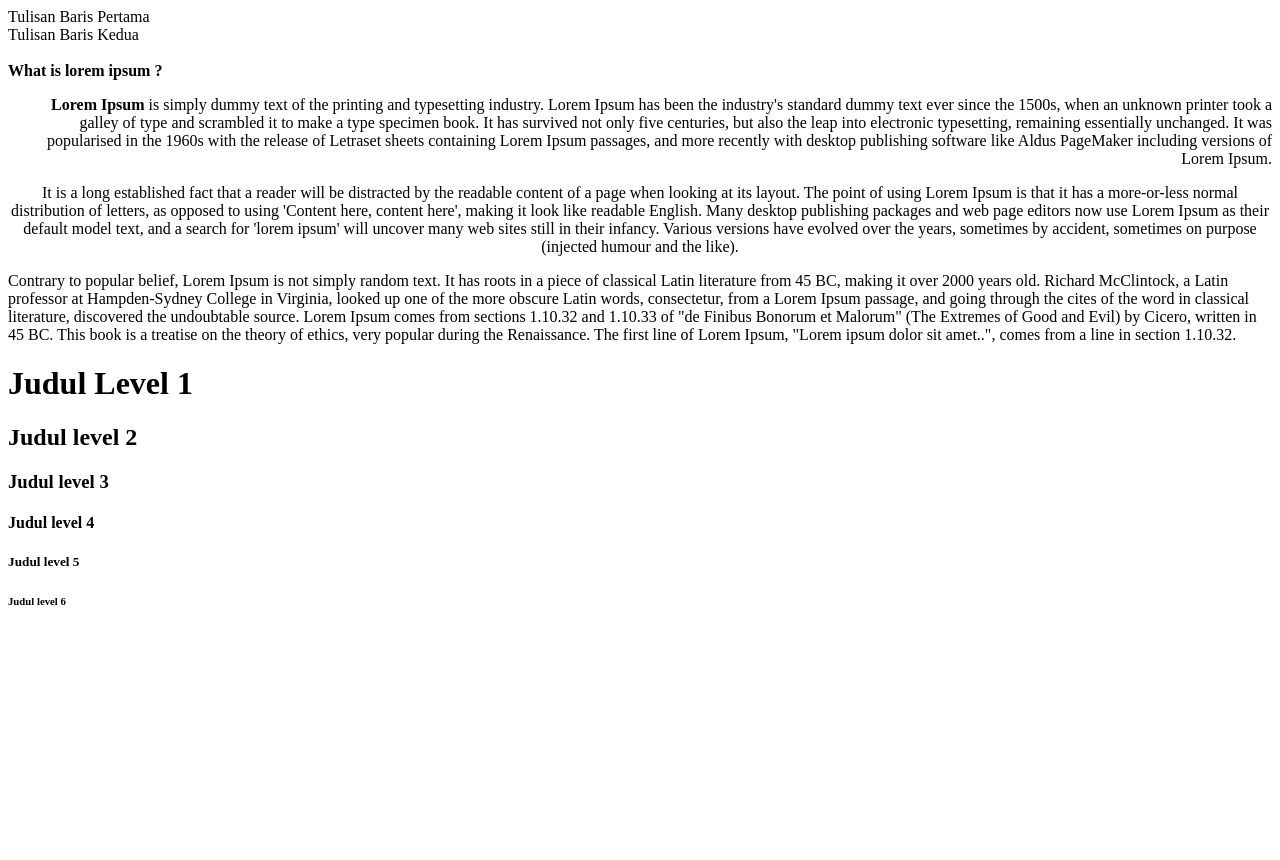
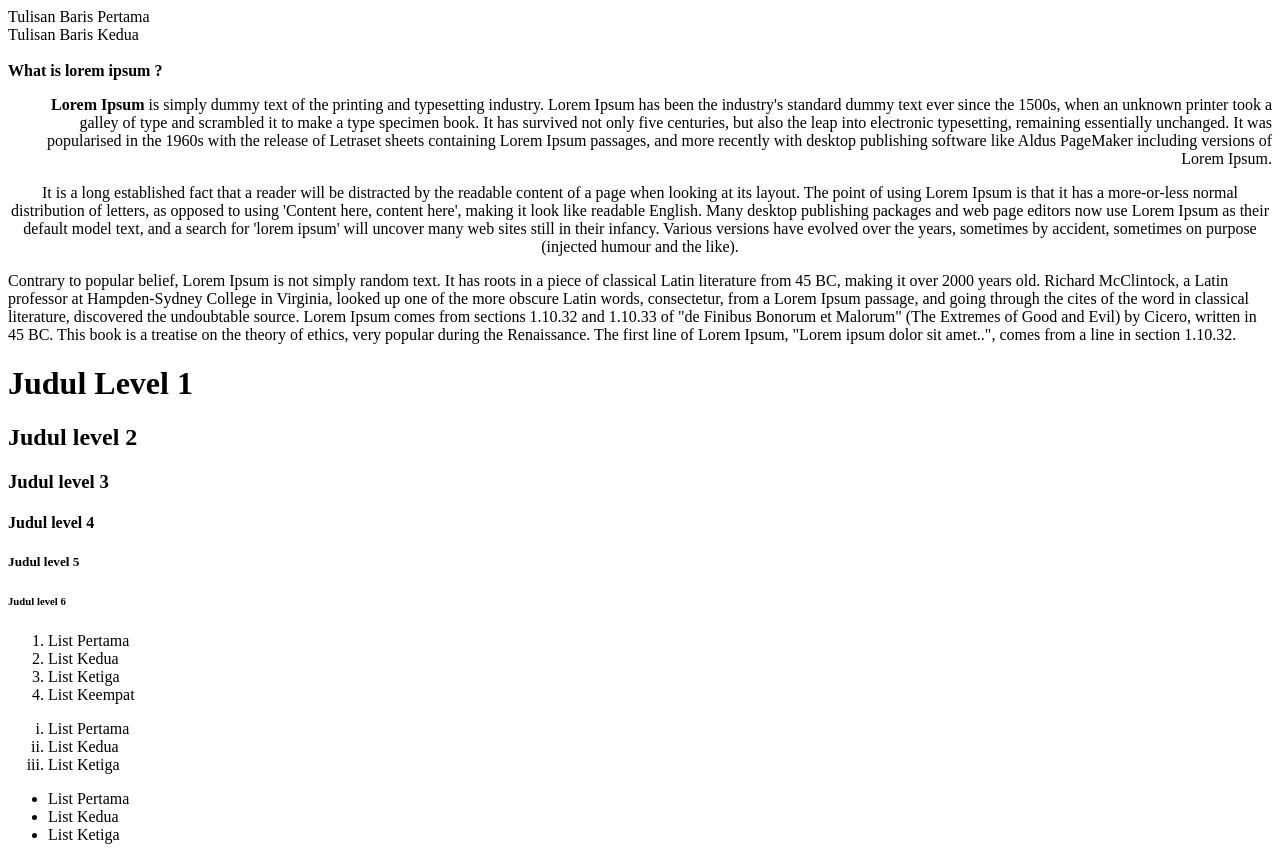
Before and after one commit to firmansyas/training, a plain HTML site: page 01_latihan.html in a window 1280 px wide. Before the commit the page ends 800 px from the top, so only its background shows below. Drawn offline with Linux system fonts and the light colour scheme.

Commit message:
training

```diff
--- a/01_latihan.html
+++ b/01_latihan.html
@@ -21,5 +21,24 @@ Tulisan Baris Kedua
 <h5>Judul level 5</h5>
 <h6>Judul level 6</h6>
 
+<ol>
+  <li>List Pertama</li>
+  <li>List Kedua</li>
+  <li>List Ketiga</li>
+  <li>List Keempat</li>
+</ol>
+
+<ol type="i">
+  <li>List Pertama</li>
+  <li>List Kedua</li>
+  <li>List Ketiga</li>
+</ol>
+
+<ul>
+  <li>List Pertama</li>
+  <li>List Kedua</li>
+  <li>List Ketiga</li>
+</ul>
+
 </body>
 </html>
```
